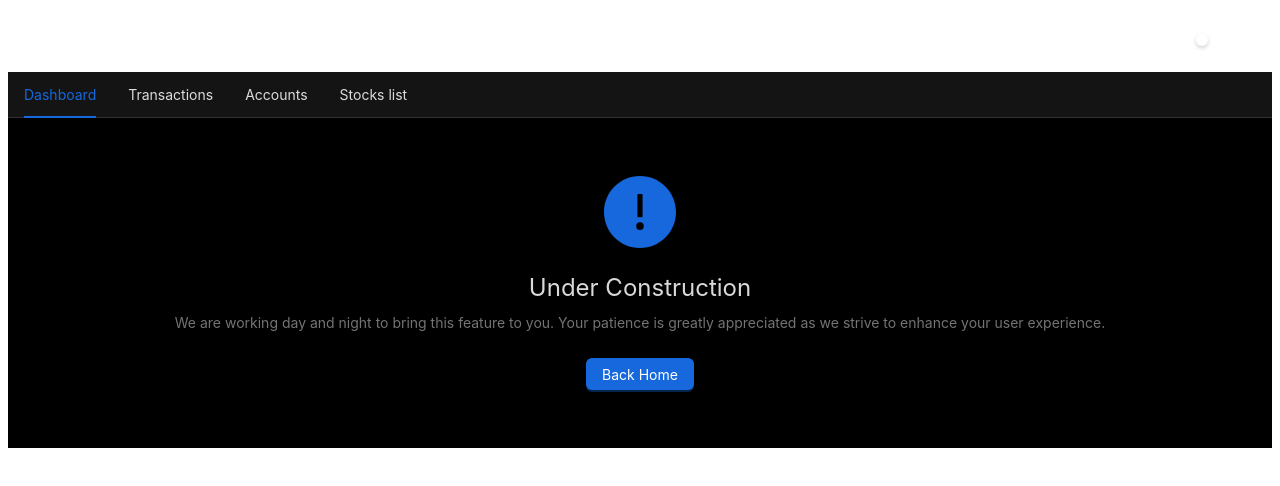
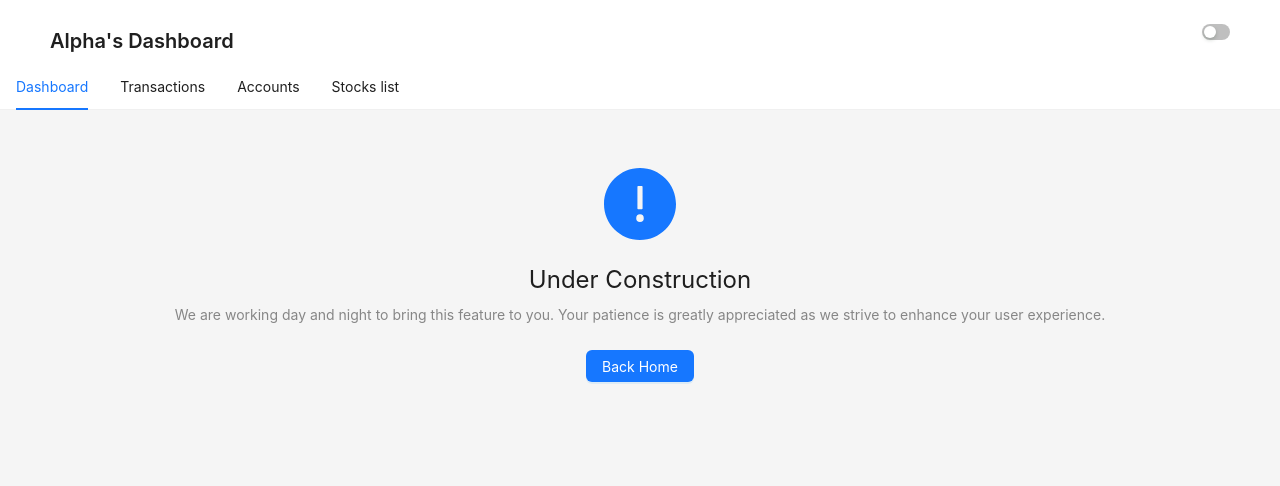
Before and after one commit to jcreation-house/kaasu_stocks_ls, a React (Vite) app: page / in a window 1280 px wide. Shown: the top 486 px of the page. Built offline with nearby package versions, Linux system fonts and the light colour scheme.

Commit message:
theme function added

```diff
--- a/src/index.css
+++ b/src/index.css
@@ -0,0 +1,9 @@
+html {
+  height: 100dvh !important;
+}
+body,
+main,
+#root {
+  margin: 0;
+  height: 100% !important;
+}
--- a/src/layout/StocksRootLayout.jsx
+++ b/src/layout/StocksRootLayout.jsx
@@ -1,13 +1,21 @@
 import { useState } from "react";
 import { Link, Outlet, useLocation, useSubmit } from "react-router-dom";
-import { Flex, Layout, Menu, Switch, Typography } from "antd";
+import {
+  ConfigProvider,
+  Flex,
+  Layout,
+  Menu,
+  Switch,
+  Typography,
+  theme,
+} from "antd";
 
 export const StocksRootLayout = () => {
-  const handleSubmit = useSubmit();
   const { Title } = Typography;
   const { Header, Content } = Layout;
 
   const [current, setCurrent] = useState(useLocation().pathname);
+  const [isDark, setIsDark] = useState(false);
 
   const userName = "Alpha"; // static name now >> has to add functon for username
   const items = [
@@ -31,18 +39,18 @@ export const StocksRootLayout = () => {
   ];
 
   return (
-    <Layout>
-      <Header style={{ background: "white" }}>
+    <ConfigProvider
+      theme={{
+        algorithm: isDark ? theme.darkAlgorithm : theme.lightAlgorithm,
+      }}
+    >
+      <Layout style={{ height: "inherit" }}>
+        <Header style={{ background: isDark ? "black" : "white" }}>
           <Flex justify={"space-between"} align={"center"}>
             <Title level={4}>{userName}'s Dashboard</Title>
-          //toggle themes need to work on
+            {/* //toggle themes need to work on */}
             <Flex wrap="wrap" gap="small" align={"center"}>
-            <Switch
-              // onChange={(e) => {
-              //   handleSubmit(e, { method: "post", action: "/" });
-              // }}
-              size="small"
-            >
+              <Switch onChange={(e) => setIsDark(e)} size="small">
                 Dark/Light
               </Switch>
             </Flex>
@@ -60,5 +68,6 @@ export const StocksRootLayout = () => {
           </Content>
         </Content>
       </Layout>
+    </ConfigProvider>
   );
 };
--- a/src/main.jsx
+++ b/src/main.jsx
@@ -6,7 +6,7 @@ import { ConfigProvider, theme } from "antd";
 
 ReactDOM.createRoot(document.getElementById("root")).render(
   <React.StrictMode>
-    <ConfigProvider
+    {/* <ConfigProvider
       theme={{
         // 1. Use dark algorithm
         algorithm: theme.darkAlgorithm,
@@ -14,8 +14,8 @@ ReactDOM.createRoot(document.getElementById("root")).render(
         // 2. Combine dark algorithm and compact algorithm
         // algorithm: [theme.darkAlgorithm, theme.compactAlgorithm],
       }}
-    >
-      <App />
-    </ConfigProvider>
+    > */}
+    <App />
+    {/* </ConfigProvider> */}
   </React.StrictMode>
 );
```
Lines whose indentation alone changed are shown as unchanged.
